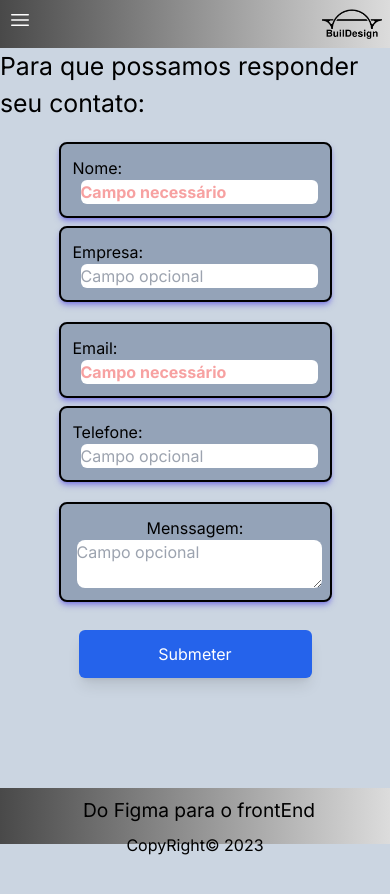
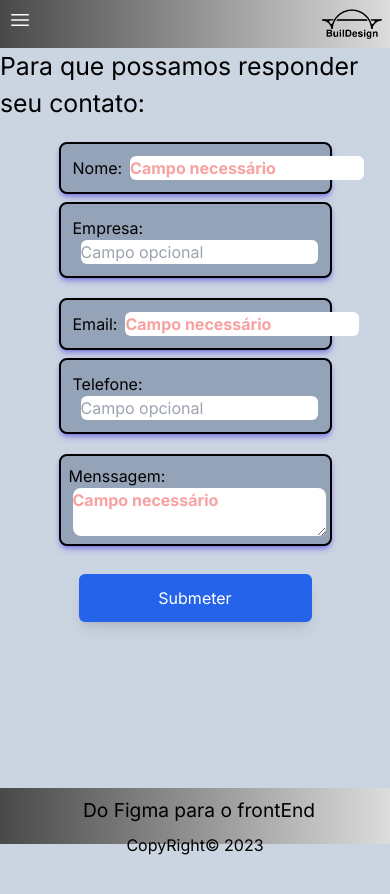
Before and after one commit to ttsoares/buildesign, a Next.js app: page /contact in a window 390 px wide. Shown: the top 894 px of the page. Built offline with nearby package versions, Linux system fonts and the light colour scheme; what tailwindcss-highlights would draw is missing.

Commit message:
Form fixes

```diff
--- a/app/comission/page.jsx
+++ b/app/comission/page.jsx
@@ -219,7 +219,7 @@ const Page = () => {
               Cronograma
             </h1>
             <p className="font-thin text-xs text-center -mt-5 mb-3">
-              (de quanto tempo dipomos)
+              (de quanto tempo dispomos)
             </p>
             <div className="flex flex-col space-y-2 md:space-y-0 md:flex-row justify-between items-center">
               <button
@@ -258,7 +258,7 @@ const Page = () => {
               Orçamento
             </h1>
             <p className="font-thin text-xs text-center -mt-5 mb-3">
-              (apenas uma referência)
+              (apenas como referência)
             </p>
             <div className="flex flex-col space-y-2 md:space-y-0 md:flex-row justify-between items-center">
               <button
@@ -292,10 +292,14 @@ const Page = () => {
           </div>
         )}
       </div>
-      {orcamento !== 3 && <ContactForm submit={submit} />}
+      {orcamento !== 3 && <ContactForm message={false} submit={submit} />}
       <div className="mt-10 mx-auto bg-gray-600 px-5 py-2 text-white text-sm flex w-fit mb-5 border-2 rounded-md  border-blue-400">
         <p>Ficou com dúvidas? &nbsp; &nbsp; No menu, a opção</p>
-        <Link className="mx-2 font-bold text-yellow-300" href="/PR">
+        <Link
+          className="mx-2 font-bold text-yellow-300"
+          href="/PR"
+          target="_blank"
+        >
           &apos;P&R&apos;
         </Link>
         <p>pode ajudar...</p>
--- a/app/contact/page.jsx
+++ b/app/contact/page.jsx
@@ -45,7 +45,7 @@ const Page = () => {
 
   return (
     <section className="w-full h-screen">
-      <ContactForm submit={submit} />
+      <ContactForm message={true} submit={submit} />
     </section>
   );
 };
--- a/components/Form.jsx
+++ b/components/Form.jsx
@@ -3,7 +3,7 @@ import React from "react";
 import { useForm } from "react-hook-form";
 
 //--------------------------
-function ContactForm({ submit }) {
+function ContactForm({ submit, message }) {
   const form = useForm();
   const { register, handleSubmit, formState } = form;
   const { errors } = formState;
@@ -31,7 +31,8 @@ function ContactForm({ submit }) {
         className="space-y-5 mx-5 w-[70%]"
       >
         <div className="flex w-full flex-col justify-between space-y-2">
-          <div className="shadow-md shadow-indigo-600/50 p-3 border-2 bg-slate-400 border-black rounded-lg transition-all duration-300 hover:scale-110 flex flex-col md:flex-row shrink">
+          <div className="shadow-md shadow-indigo-600/50 p-3 border-2 bg-slate-400 border-black rounded-lg transition-all duration-300 hover:scale-110 flex flex-col shrink">
+            <div className="flex">
               <label htmlFor="firstName">Nome:</label>
               <input
                 placeholder="Campo necessário"
@@ -45,6 +46,7 @@ function ContactForm({ submit }) {
                   },
                 })}
               />
+            </div>
             <p className="text-red-500">{errors.firstName?.message}</p>
           </div>
 
@@ -61,7 +63,8 @@ function ContactForm({ submit }) {
         </div>
 
         <div className="flex w-full flex-col justify-between space-y-2">
-          <div className="shadow-md shadow-indigo-600/50 p-3 border-2 bg-slate-400 border-black rounded-lg transition-all duration-300 hover:scale-110 flex flex-col md:flex-row shrink">
+          <div className="shadow-md shadow-indigo-600/50 p-3 border-2 bg-slate-400 border-black rounded-lg transition-all duration-300 hover:scale-110 flex flex-col shrink">
+            <div className="flex ">
               <label htmlFor="email">Email:</label>
               <input
                 placeholder="Campo necessário"
@@ -76,6 +79,7 @@ function ContactForm({ submit }) {
                   required: "É necessário preencher o email.",
                 })}
               />
+            </div>
             <p className="text-red-500">{errors.email?.message}</p>
           </div>
 
@@ -92,8 +96,29 @@ function ContactForm({ submit }) {
         </div>
 
         <div className="flex w-full flex-col justify-between">
-          <div className="flex justify-center items-center shadow-md shadow-indigo-600/50 p-3 border-2 bg-slate-400 border-black rounded-lg transition-all duration-300 hover:scale-110 flex-col md:flex-row shrink">
-            <label htmlFor="message">Menssagem:</label>
+          {message ? (
+            <div className="flex justify-center items-center shadow-md shadow-indigo-600/50 p-2 h-fit border-2 bg-slate-400 border-black rounded-lg transition-all duration-300 hover:scale-110 flex-col shrink">
+              <label className="self-start" htmlFor="message">
+                Menssagem:
+              </label>
+              <textarea
+                placeholder="Campo necessário"
+                id="message"
+                name="message"
+                {...register("message", {
+                  required: "Seria melhor dizer algo....",
+                })}
+                className="flex-1 w-full shrink h-32 rounded-lg ml-2 placeholder-shown:font-bold placeholder:text-red-500/50"
+              />
+              <p className="text-red-500 self-start">
+                {errors.message?.message}
+              </p>
+            </div>
+          ) : (
+            <div className="flex justify-center items-center shadow-md shadow-indigo-600/50 p-2 h-fit border-2 bg-slate-400 border-black rounded-lg transition-all duration-300 hover:scale-110 flex-col shrink">
+              <label className="self-start" htmlFor="message">
+                Menssagem:
+              </label>
               <textarea
                 placeholder="Campo opcional"
                 id="message"
@@ -102,6 +127,7 @@ function ContactForm({ submit }) {
                 className="flex-1 w-full shrink h-32 rounded-lg ml-2"
               />
             </div>
+          )}
 
           <button
             className="px-4 py-3 mt-7 min-w-[25%] bg-blue-600 rounded-md text-white outline-none focus:ring-4 shadow-lg transform active:scale-x-50 transition-transform mx-5 flex duration-300 hover:bg-blue-800 hover:border-2"
```
Lines whose indentation alone changed are shown as unchanged.
